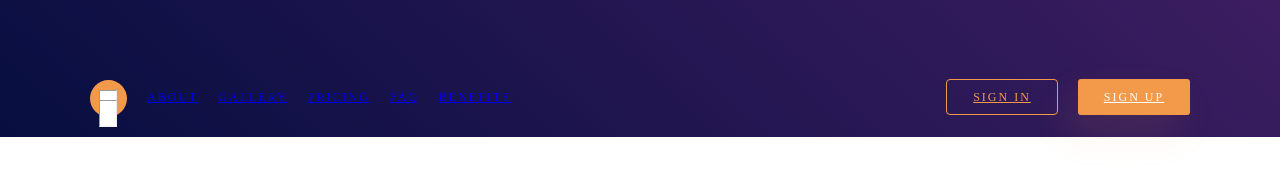
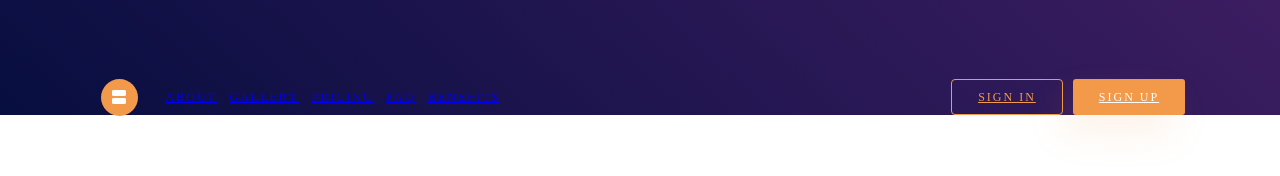
Before and after one commit to SA50-X-19/SA50-1-19-DmitryKalendarev, a plain HTML site: page landing/index.html in a window 1280 px wide. Drawn offline with Linux system fonts and the light colour scheme.

Commit message:
fix: fixed margin, position, fixed logo and text, no animation

```diff
--- a/landing/index.html
+++ b/landing/index.html
@@ -11,9 +11,10 @@
     <div class="wrapper">
         <header class="header">
             <div class="header__left">
+                <div class="left__block">
                     <div class="header__logo">
-                    <hr class="shape1"></hr>
-                    <hr class="shape2"></hr>
+                        <div class="logo__item1"></div>
+                        <div class="logo__item2"></div>
                     </div>
                     <nav class="menu">
                         <ul class="menu__list">
@@ -35,7 +36,7 @@
                         </ul>
                     </nav>
                 </div>
-
+            </div>
             <div class="header__right">
                 <div class="sign">
                     <div class="sign__in">
--- a/landing/style.css
+++ b/landing/style.css
@@ -25,7 +25,6 @@
   line-height: 20px;
   letter-spacing: 2px;
   text-transform: uppercase;
-  margin-bottom: 5px;
 }
 
 
@@ -33,24 +32,39 @@
   display: flex;
   flex-direction: row;
   justify-content: space-around ;
+}
+
+
+.left__block{
+  width: 427px;
+  height: 36px;
+  display: flex;
+  justify-content: space-around;
+  align-items: center;
+
+
+}
+.header__right {
+  display: flex;
+  align-items: center;
+}
+.menu__list {
+  margin: 0px;
+  display: flex;
+  flex-direction: row;
+  justify-content: space-around;
+  width: 347px;
+  height: 36px;
+  align-items: center;
 
 }
 
-.header__right {
-  margin-bottom: 17px;
-}
-.menu__list {
-  display: flex;
-  flex-direction: row;
-  justify-content: space-around;
-
-}
-
-.menu__items {
-margin-left: 20px;
-}
 .sign{
   display: flex;
+  width: 244px;
+  justify-content: space-around;
+  align-items: center;
+  height: 36px;
 }
 
 .sign__in {
@@ -73,48 +87,22 @@ margin-left: 20px;
   background: #F2994A;
   box-shadow: -11.09px 18.13px 36.6483px rgba(242, 153, 74, 0.13);
   border-radius: 3px;
-  margin-left: 20px;
 }
 
 .header__logo {
-  position: relative;
-  bottom: 7.5px;
   display: flex;
   width: 37px;
   height: 37px;
   background: rgba(242, 153, 74, 1);
   border-radius: 50%;
-}
-
-.shape1{
-  position: relative;
-  margin-top: 10px;
-  padding-top: 5px;
-  size:7px;
-  left: 9px;
-  top: 0px;
-  bottom: 5px;
-  background: #FFFFFF;
-
-  width: 18px;
+  align-items: center;
+  flex-direction: column;
+  justify-content: center;
 
 }
 
-
-.shape2{
-  position: relative;
-  margin-top: 10px;
-  padding-top: 5px;
-  size:7px;
-  left: -9px;
-  top: 10px;
-  bottom: 5px;
-  background: #FFFFFF;
-  width: 18px;
-
-}
 .color__white {
- color:rgba(181, 181, 181, 1);
+ color: rgba(181, 181, 181, 1);
 
 }
 
@@ -125,3 +113,21 @@ margin-left: 20px;
 .link__up {
   color: rgba(255, 255, 255, 1);
 }
+
+
+.logo__item1{
+  background-color: white;
+  width: 14px;
+  height: 6px;
+  z-index: 2;
+  border-radius: 15%;
+  margin-bottom: 2px;
+}
+
+.logo__item2{
+  background-color: white;
+  width: 14px;
+  height: 6px;
+  z-index: 2;
+  border-radius:  15%;
+}
```
Lines whose indentation alone changed are shown as unchanged.
